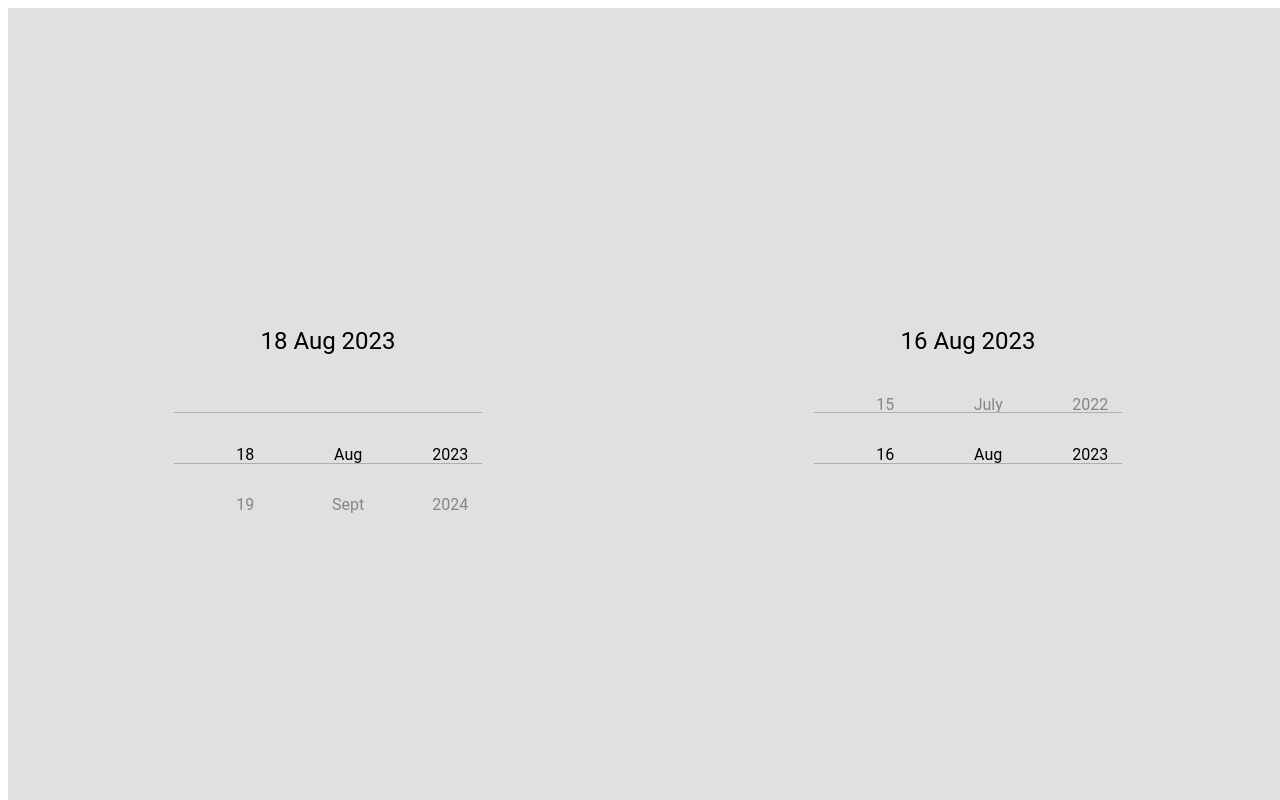
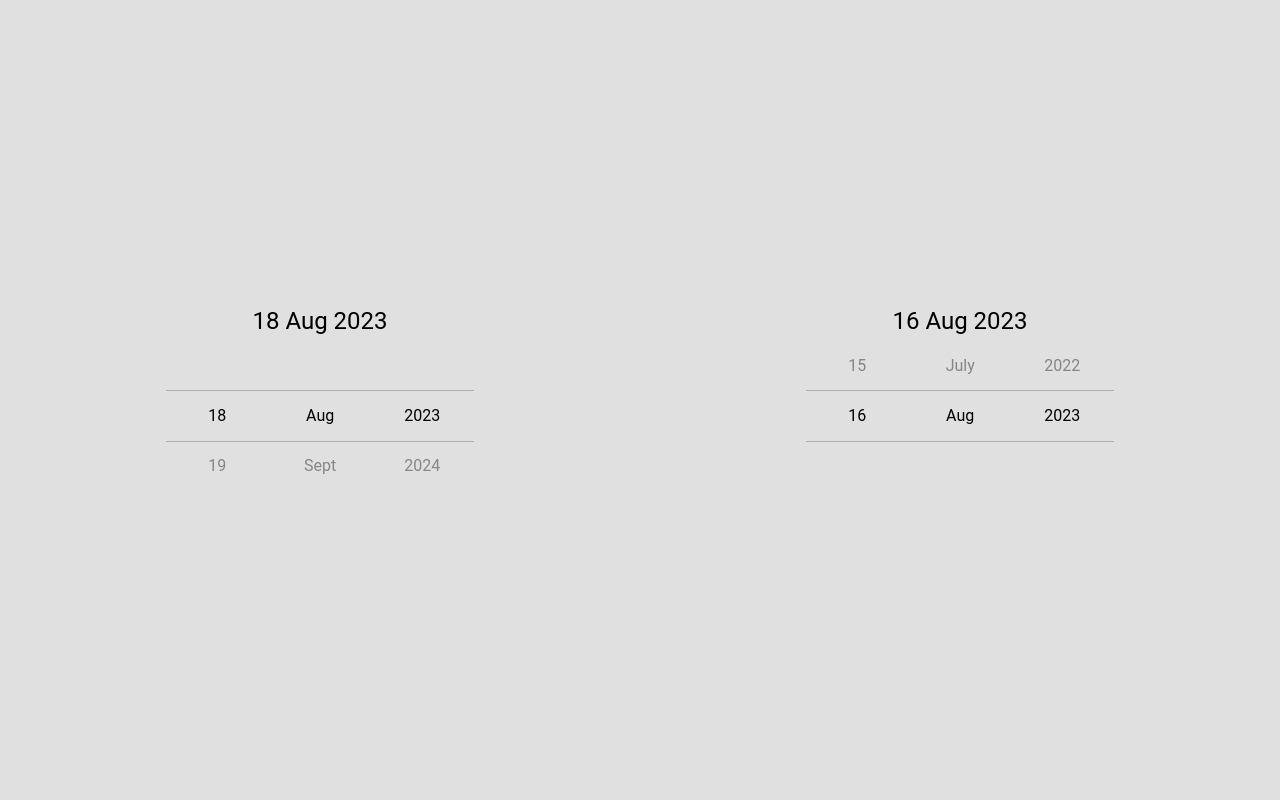
Before and after one commit to Srivathsa-KR/angular-ios-pickers, an Angular app: page / in a window 1280 px wide. Shown: the top 800 px of the page. Built offline with nearby package versions, Linux system fonts and the light colour scheme.

Commit message:
reset stylesheet

```diff
--- a/src/styles.css
+++ b/src/styles.css
@@ -1 +1,51 @@
 /* You can add global styles to this file, and also import other style files */
+/* http://meyerweb.com/eric/tools/css/reset/
+   v2.0 | 20110126
+   License: none (public domain)
+*/
+
+html, body, div, span, applet, object, iframe,
+h1, h2, h3, h4, h5, h6, p, blockquote, pre,
+a, abbr, acronym, address, big, cite, code,
+del, dfn, em, img, ins, kbd, q, s, samp,
+small, strike, strong, sub, sup, tt, var,
+b, u, i, center,
+dl, dt, dd, ol, ul, li,
+fieldset, form, label, legend,
+table, caption, tbody, tfoot, thead, tr, th, td,
+article, aside, canvas, details, embed,
+figure, figcaption, footer, header, hgroup,
+menu, nav, output, ruby, section, summary,
+time, mark, audio, video {
+	margin: 0;
+	padding: 0;
+	border: 0;
+	font-size: 100%;
+	font: inherit;
+	vertical-align: baseline;
+}
+/* HTML5 display-role reset for older browsers */
+article, aside, details, figcaption, figure,
+footer, header, hgroup, menu, nav, section {
+	display: block;
+}
+body {
+	line-height: 1;
+}
+ol, ul {
+	list-style: none;
+    margin-block-start: 0;
+    padding-inline-start: 0;
+}
+blockquote, q {
+	quotes: none;
+}
+blockquote:before, blockquote:after,
+q:before, q:after {
+	content: '';
+	content: none;
+}
+table {
+	border-collapse: collapse;
+	border-spacing: 0;
+}
```
